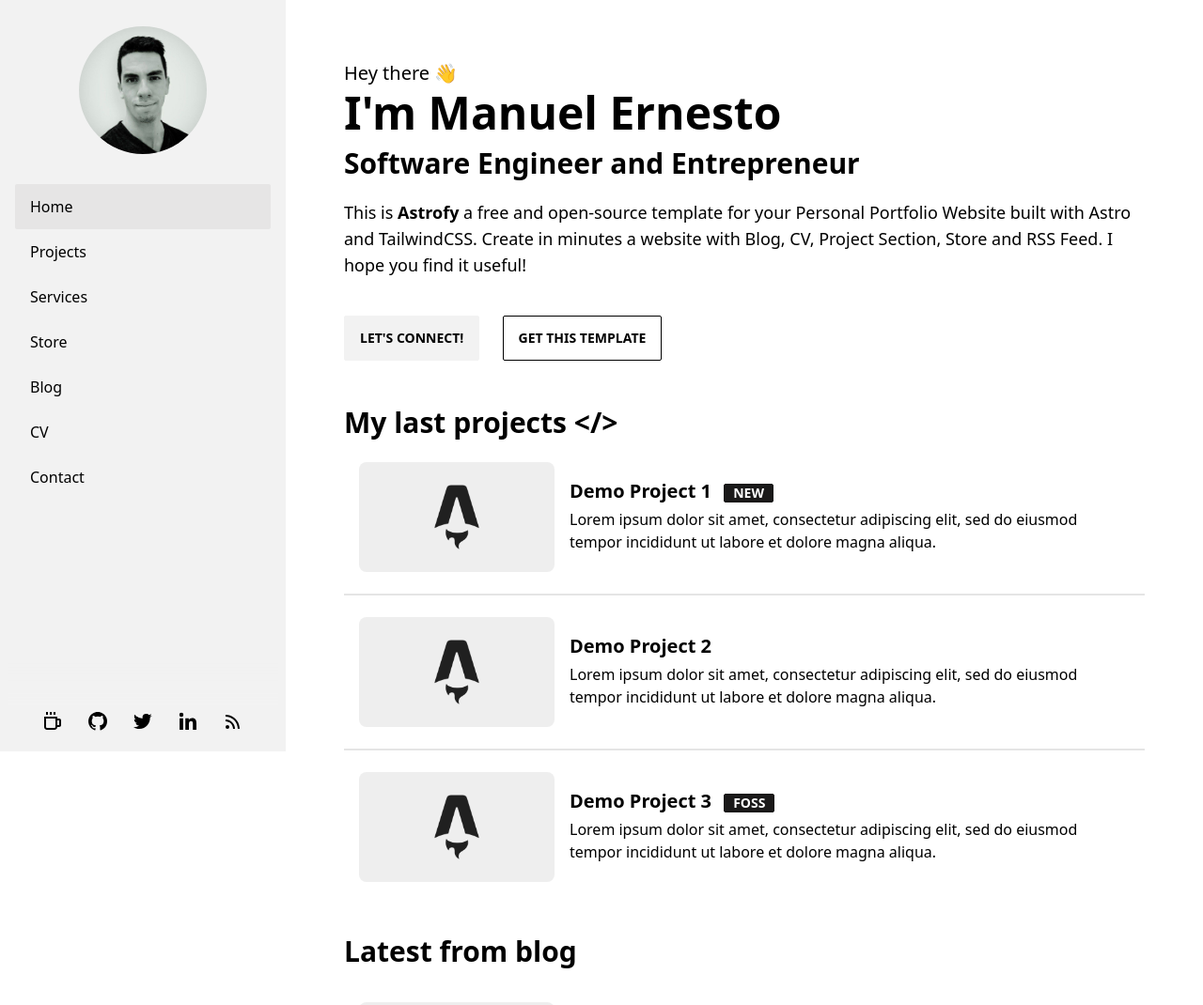
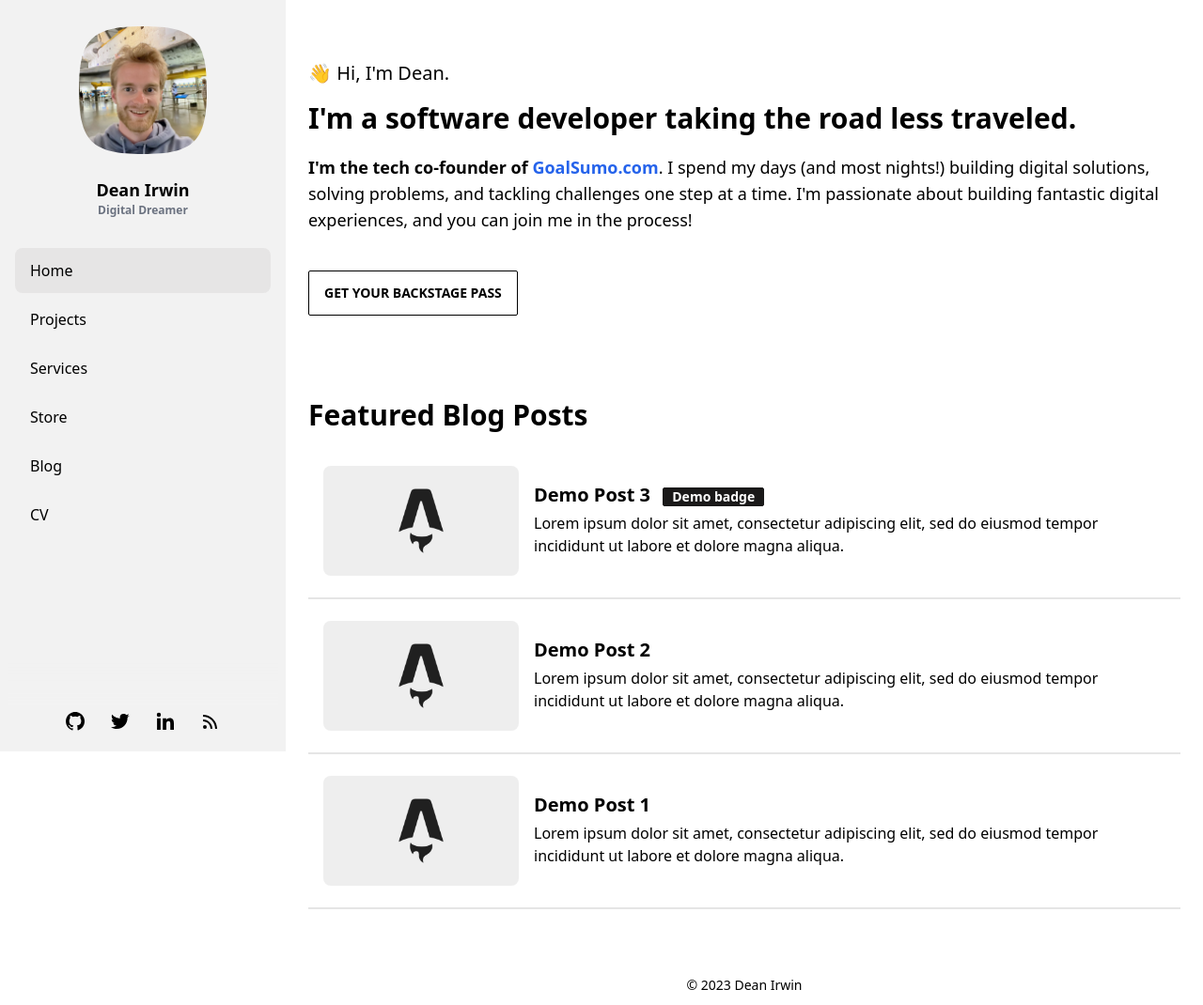
Before and after one commit to Deani1232/my-website, an Astro site: page / in a window 1280 px wide. Shown: the top 1070 px of the page at 94% size. Built offline with nearby package versions, Linux system fonts and the light colour scheme; Astro itself is replaced by a stand-in of ours.

Commit message:
First set of updates to personal website.

```diff
--- a/src/components/Footer.astro
+++ b/src/components/Footer.astro
@@ -4,12 +4,12 @@ const today = new Date();
 
 <footer class="footer footer-center block mb-5 pt-10">
   <div class="pb-2">
-    &copy; {today.getFullYear()} Manuel Ernesto
+    &copy; {today.getFullYear()} Dean Irwin
   </div>
   <div class="inline opacity-75">
     <!-- Thanks for using this template. You can keep this line to support my work :) -->
-    <a href="https://astrofy-template.netlify.app/" target="_blank" class="font-bold">Astrofy Template</a> developed by
-    <a href="https://manuelernestog.github.io" target="_blank" class="font-bold">Manuel Ernesto ⚡️</a>
+    <!--<a href="https://astrofy-template.netlify.app/" target="_blank" class="font-bold">Astrofy Template</a> developed by-->
+    <!--<a href="https://manuelernestog.github.io" target="_blank" class="font-bold">Manuel Ernesto ⚡️</a>-->
   </div>
 </footer>
 <style>
--- a/src/components/SideBar.astro
+++ b/src/components/SideBar.astro
@@ -8,14 +8,20 @@ const { sideBarActiveItemID } = Astro.props;
 <div class="drawer-side z-40">
   <label for="my-drawer" class="drawer-overlay"></label>
   <aside class="px-2 pt-2 h-auto min-h-full w-[19rem] bg-base-200 text-base-content flex flex-col">
-    <div class="w-fit mx-auto mt-5 mb-6">
+    <div class="w-fit mx-auto mt-5 mb-3">
       <a href="/">
         <div class="avatar transition ease-in-out hover:scale-[102%] block m-auto">
           <div class="w-[8.5rem]">
-            <Image class="mask mask-circle" aspectRatio="1:1" format="webp" width={300} height={300} src="/profile.jpg" alt="Profile image" />
+            <Image class="mask mask-squircle" aspectRatio="1:1" format="webp" width={300} height={300} src="/profile.jpeg" alt="Picture of Dean Irwin" />
           </div>
         </div>
       </a>
+    </div>
+    <div class="mb-6">
+      <div class="text-center font-semibold mt-3">
+        <h1 class="text-lg">Dean Irwin</h1>
+        <p class="text-xs text-gray-500">Digital Dreamer</p>
+      </div>
     </div>
     <SideBarMenu sideBarActiveItemID={sideBarActiveItemID} />
     <SideBarFooter />
--- a/src/components/SideBarFooter.astro
+++ b/src/components/SideBarFooter.astro
@@ -4,27 +4,7 @@
 </div>
 
 <div class="social-icons px-4 pb-5 pt-1 flex self-center justify-center sticky bottom-0 bg-base-200">
-    <a
-        href="https://manuelernestog.github.io/support-my-work/"
-        target="_blank"
-        class="mx-3"
-        aria-label="Support my work"
-        title="Support my work"
-    >
-        <svg
-            xmlns="http://www.w3.org/2000/svg"
-            width="24"
-            height="24"
-            viewBox="0 0 24 24"
-            style="fill: currentColor;transform: ;msFilter:;"
-            ><path
-                fill-rule="evenodd"
-                clip-rule="evenodd"
-                d="M5 2h2v3H5zm4 0h2v3H9zm4 0h2v3h-2zm6 7h-2V7H3v11c0 1.654 1.346 3 3 3h8c1.654 0 3-1.346 3-3h2c1.103 0 2-.897 2-2v-5c0-1.103-.897-2-2-2zm-4 9a1 1 0 0 1-1 1H6a1 1 0 0 1-1-1V9h10v9zm2-2v-5h2l.002 5H17z"
-            ></path></svg
-        >
-    </a>
-    <a href="https://github.com/manuelernestog" target="_blank" class="mx-3" aria-label="Github" title="Github">
+    <a href="https://github.com/Deani1232" target="_blank" class="mx-3" aria-label="Github" title="Github">
         <svg
             xmlns="http://www.w3.org/2000/svg"
             width="24"
@@ -38,7 +18,7 @@
             ></path>
         </svg>
     </a>
-    <a href="https://twitter.com/manuelernestog" target="_blank" class="mx-3" aria-label="Twitter" title="Twitter">
+    <a href="https://twitter.com/Deani1232" target="_blank" class="mx-3" aria-label="Twitter" title="Twitter">
         <svg
             xmlns="http://www.w3.org/2000/svg"
             width="24"
@@ -51,7 +31,7 @@
         </svg>
     </a>
     <a
-        href="https://www.linkedin.com/in/manuelernestogr"
+        href="https://www.linkedin.com/in/dean-irwin/"
         target="_blank"
         class="mx-3"
         aria-label="Linkedin"
--- a/src/components/SideBarMenu.astro
+++ b/src/components/SideBarMenu.astro
@@ -3,21 +3,21 @@ const { sideBarActiveItemID } = Astro.props;
 const activeClass = "bg-base-300"; // For primary color replace with `active` class
 ---
 
-<ul class="menu grow shrink menu-md overflow-y-auto">
-    <li><a class="py-3 text-base" id="home" href="/">Home</a></li>
-    <li><a class="py-3 text-base" id="projects" href="/projects">Projects</a></li>
-    <li><a class="py-3 text-base" id="services" href="/services">Services</a></li>
-    <li><a class="py-3 text-base" id="store" href="/store">Store</a></li>
-    <li><a class="py-3 text-base" id="blog" href="/blog/">Blog</a></li>
-    <li><a class="py-3 text-base" id="cv" href="/cv">CV</a></li>
-    <li>
-        <a
-            class="py-3 text-base"
-            href="mailto:contact.manuelernestog@gmail.com"
-            target="_blank"
-            referrerpolicy="no-referrer-when-downgrade">Contact</a
-        >
-    </li>
+<ul class="menu grow shrink menu-md overflow-y-auto space-y-1">
+    <li><a class="py-3 text-base rounded-lg" id="home" href="/">Home</a></li>
+    <li><a class="py-3 text-base rounded-lg" id="projects" href="/projects">Projects</a></li>
+    <li><a class="py-3 text-base rounded-lg" id="services" href="/services">Services</a></li>
+    <li><a class="py-3 text-base rounded-lg" id="store" href="/store">Store</a></li>
+    <li><a class="py-3 text-base rounded-lg" id="blog" href="/blog/">Blog</a></li>
+    <li><a class="py-3 text-base rounded-lg" id="cv" href="/cv">CV</a></li>
+    <!--<li>-->
+    <!--    <a-->
+    <!--        class="py-3 text-base"-->
+    <!--        href="mailto:personal@deanirwin.co"-->
+    <!--        target="_blank"-->
+    <!--        referrerpolicy="no-referrer-when-downgrade">Contact</a-->
+    <!--    >-->
+    <!--</li>-->
 </ul>
 
 <script define:vars={{ sideBarActiveItemID: sideBarActiveItemID, activeClass: activeClass }}>
--- a/src/config.ts
+++ b/src/config.ts
@@ -1,5 +1,5 @@
 // Place any global data in this file.
 // You can import this data from anywhere in your site by using the `import` keyword.
 
-export const SITE_TITLE = 'Astrofy | Personal Portfolio Website Template';
-export const SITE_DESCRIPTION = 'Astrofy is a free and open-source template for your Personal Portfolio Website built with Astro and TailwindCSS. Create in minutes a website with Blog, CV, Project Section, Store and RSS Feed.';
+export const SITE_TITLE = 'Dean Irwin';
+export const SITE_DESCRIPTION = 'Chronicles of a freelance developer turned entrepreneur, sharing insights into web development, product development, and tech projects';
--- a/src/layouts/BaseLayout.astro
+++ b/src/layouts/BaseLayout.astro
@@ -20,7 +20,7 @@ const { image, title = SITE_TITLE, description = SITE_DESCRIPTION, includeSideba
       <div class="drawer-content bg-base-100">
         <Header title={SITE_TITLE} />
         <div class="md:flex md:justify-center">
-          <main class="p-6 pt-10 lg:max-w-[900px] max-w-[100vw]">
+          <main class="p-6 pt-10 lg:max-w-[1000px] max-w-[100vw]">
             <slot />
           </main>
         </div>
--- a/src/pages/index.astro
+++ b/src/pages/index.astro
@@ -10,53 +10,51 @@ const last_posts = posts.slice(0, 3);
 
 <BaseLayout sideBarActiveItemID="home">
   <div class="pb-12 mt-5">
-    <div class="text-xl py-1">Hey there 👋</div>
-    <div class="text-5xl font-bold">I'm Manuel Ernesto</div>
-    <div class="text-3xl py-3 font-bold">Software Engineer and Entrepreneur</div>
+    <div class="text-xl py-1">👋 Hi, I'm Dean.</div>
+    <!--<div class="text-5xl font-bold">I'm Dean Irwin</div>-->
+    <div class="text-3xl py-3 font-bold"> I'm a software developer taking the road less traveled.</div>
     <div class="py-2">
       <text class="text-lg">
-        This is <b>Astrofy</b> a free and open-source template for your Personal Portfolio Website built with Astro and TailwindCSS.
-        Create in minutes a website with Blog, CV, Project Section, Store and RSS Feed. I hope you find
-        it useful!
+        <strong>I'm the tech co-founder of </strong><strong class="text-blue-600 hover:underline decoration-2"><a href="https://goalsumo.com">GoalSumo.com</a></strong>. I spend my days (and most nights!) building digital solutions, solving problems, and tackling challenges one step at a time. I'm passionate about building fantastic digital experiences, and you can join me in the process!
       </text>
     </div>
     <div class="mt-8">
-      <a class="btn" href="https://twitter.com/manuelernestog" target="_blank"> Let's connect!</a>
-      <a href="https://github.com/manuelernestog/astrofy" target="_blank" class="btn btn-outline ml-5">
-        Get This template
+      <!--<a class="btn" href="https://twitter.com/manuelernestog" target="_blank">Tweet me!</a>-->
+      <a href="https://the-backstage-pass.ck.page/cc1d85e369" target="_blank" class="btn btn-outline">
+        Get Your Backstage Pass
       </a>
     </div>
   </div>
 
-  <div>
-    <div class="text-3xl w-full font-bold mb-2">My last projects {"</>"}</div>
-  </div>
+  <!--<div>-->
+  <!--  <div class="text-3xl w-full font-bold mb-2">My last projects {"</>"}</div>-->
+  <!--</div>-->
 
-  <HorizontalCard
-    title="Demo Project 1"
-    img="/post_img.webp"
-    desc="Lorem ipsum dolor sit amet, consectetur adipiscing elit, sed do eiusmod tempor incididunt ut labore et dolore magna aliqua."
-    url="#"
-    badge="NEW"
-  />
-  <div class="divider my-0"></div>
-  <HorizontalCard
-    title="Demo Project 2"
-    img="/post_img.webp"
-    desc="Lorem ipsum dolor sit amet, consectetur adipiscing elit, sed do eiusmod tempor incididunt ut labore et dolore magna aliqua."
-    url="#"
-  />
-  <div class="divider my-0"></div>
-  <HorizontalCard
-    title="Demo Project 3"
-    img="/post_img.webp"
-    desc="Lorem ipsum dolor sit amet, consectetur adipiscing elit, sed do eiusmod tempor incididunt ut labore et dolore magna aliqua."
-    url="#"
-    badge="FOSS"
-  />
+  <!--// <HorizontalCard-->
+  <!--//   title="Demo Project 1"-->
+  <!--//   img="/post_img.webp"-->
+  <!--//   desc="Lorem ipsum dolor sit amet, consectetur adipiscing elit, sed do eiusmod tempor incididunt ut labore et dolore magna aliqua."-->
+  <!--//   url="#"-->
+  <!--//   badge="NEW"-->
+  <!--// />-->
+  <!--<div class="divider my-0"></div>-->
+  <!--<HorizontalCard-->
+  <!--  title="Demo Project 2"-->
+  <!--  img="/post_img.webp"-->
+  <!--  desc="Lorem ipsum dolor sit amet, consectetur adipiscing elit, sed do eiusmod tempor incididunt ut labore et dolore magna aliqua."-->
+  <!--  url="#"-->
+  <!--/>-->
+  <!--<div class="divider my-0"></div>-->
+  <!--<HorizontalCard-->
+  <!--  title="Demo Project 3"-->
+  <!--  img="/post_img.webp"-->
+  <!--  desc="Lorem ipsum dolor sit amet, consectetur adipiscing elit, sed do eiusmod tempor incididunt ut labore et dolore magna aliqua."-->
+  <!--  url="#"-->
+  <!--  badge="FOSS"-->
+  <!--/>-->
 
   <div>
-    <div class="text-3xl w-full font-bold mb-5 mt-10">Latest from blog</div>
+    <div class="text-3xl w-full font-bold mb-5 mt-10">Featured Blog Posts</div>
   </div>
 
   {
```
Also changed, not shown: public/profile.jpeg (added), public/profile.jpg (deleted).
